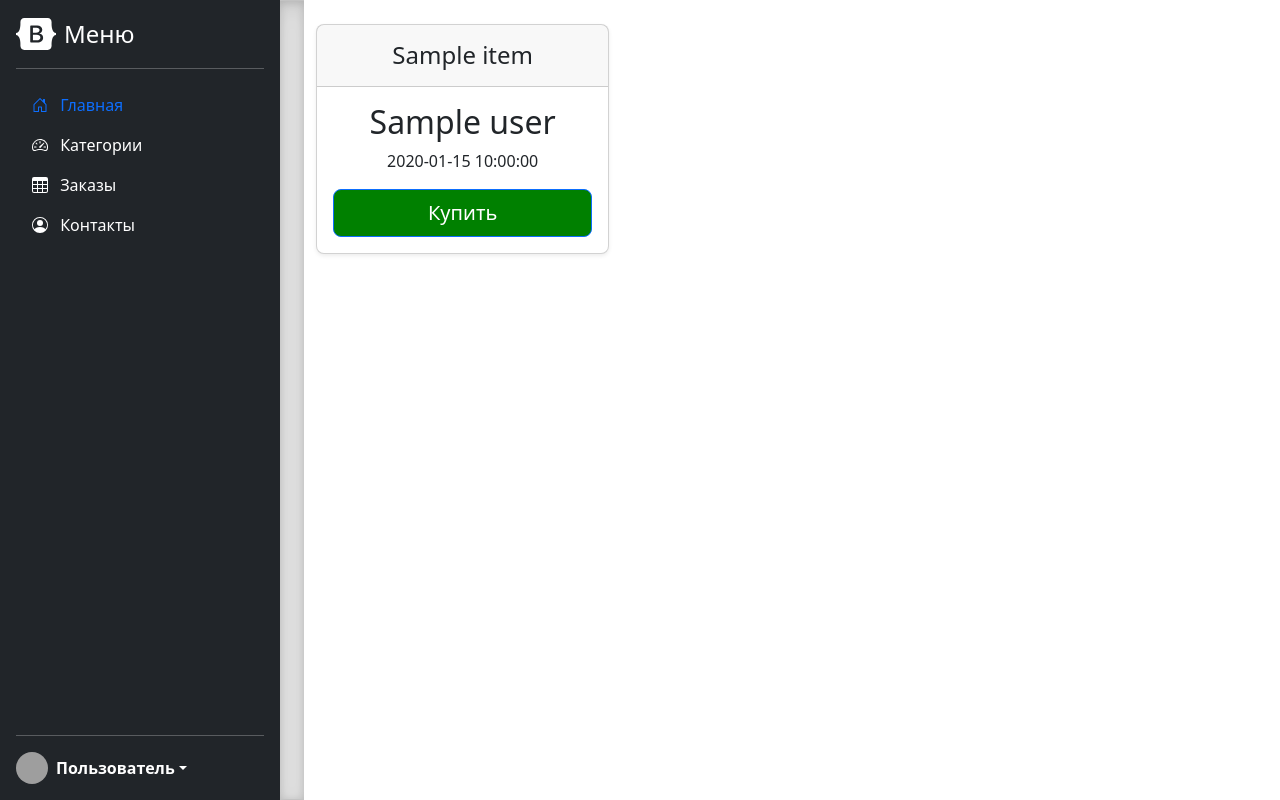
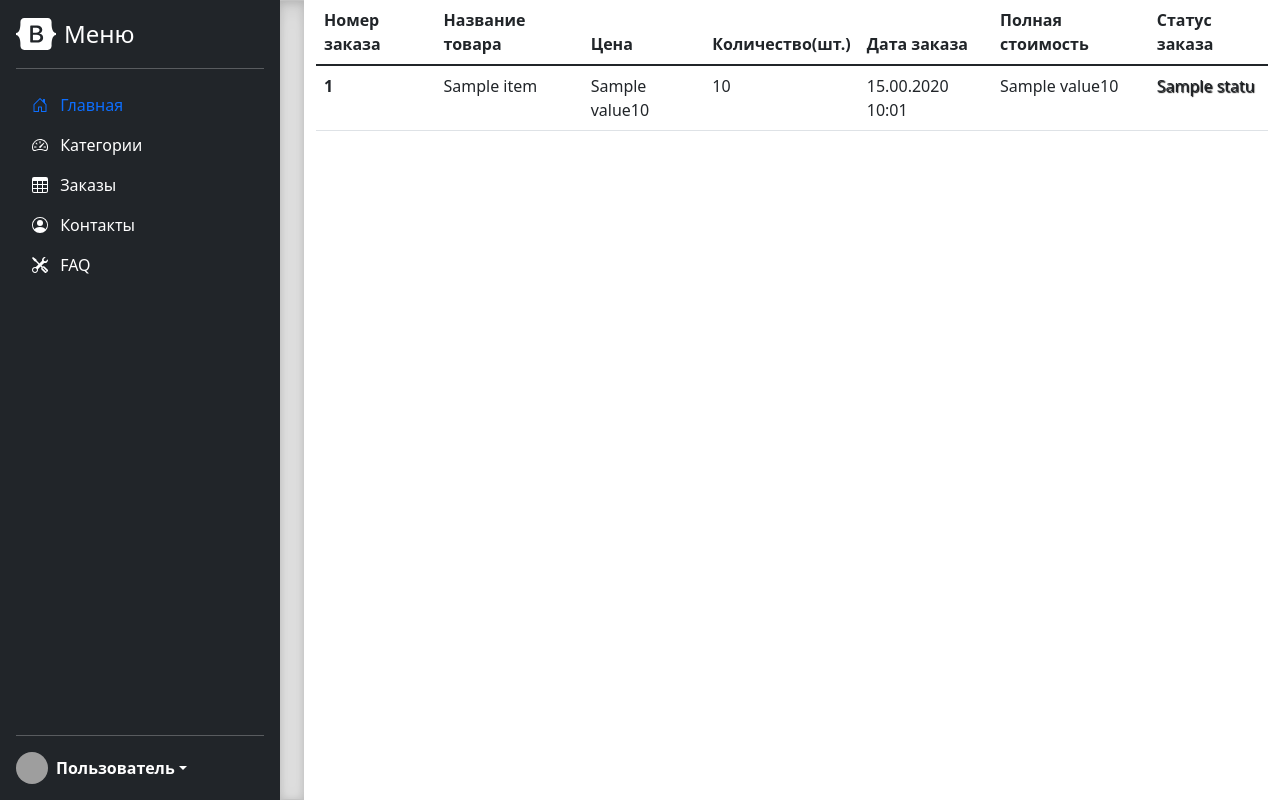
Before and after one commit to tayotoki/SImpleFrontEnd, a Python web app: template shop/templates/orders.html in a window 1280 px wide. Run offline with Jinja, Linux system fonts and the light colour scheme; the template is opened without the code that fills it: most values are stand-ins (such as "Sample title", 1, 10 or a date in 2020); grey boxes are pictures that could not be loaded.

Commit message:
ADD: basic html\css\js frontend for shop app

```diff
--- a/shop/templates/base.html
+++ b/shop/templates/base.html
@@ -257,6 +257,14 @@
                     Контакты
                 </a>
             </li>
+            <li class="nav-item">
+                <a href="/faq" class="nav-link text-white">
+                    <svg class="bi me-2" width="16" height="16">
+                        <use xlink:href="#tools"/>
+                    </svg>
+                    FAQ
+                </a>
+            </li>
         </ul>
         <hr>
         <div class="dropdown">
@@ -344,6 +352,9 @@
             event.preventDefault()
             event.stopPropagation()
           }
+          else {
+            window.location.href = "";
+          }
 
           form.classList.add('was-validated')
         }, false)
--- a/shop/templates/orders.html
+++ b/shop/templates/orders.html
@@ -3,24 +3,30 @@
 {% block main_page_description %}{% endblock %}
 
 {% block content %}
+    <table class="table">
+      <thead>
+        <tr>
+          <th scope="col">Номер заказа</th>
+          <th scope="col">Название товара</th>
+          <th scope="col">Цена</th>
+          <th scope="col">Количество(шт.)</th>
+          <th scope="col">Дата заказа</th>
+          <th scope="col">Полная стоимость</th>
+          <th scope="col">Статус заказа</th>
+        </tr>
+      </thead>
         {% for item in items %}
-        <main class="row">
-            <div class="row text-center mt-4">
-                <div class="col-4">
-                    <div class="card mb-4 rounded-3 shadow-sm">
-                        <div class="card-header py-3">
-                            <h4 class="my-0 fw-normal">{{ item.item.name }}</h4>
-                        </div>
-                        <div class="card-body">
-                            <h2 class="card-title pricing-card-title">{{ item.user }}</h2>
-                            <p>
-                                {{ item.date }}
-                            </p>
-                            <button type="button" class="w-100 btn btn-lg btn-outline-primary">Купить</button>
-                        </div>
-                    </div>
-                </div>
-            </div>
-        </main>
+          <tbody class="table-group-divider">
+            <tr>
+              <th scope="row">{{ item.number }}</th>
+              <td>{{ item.item.name }}</td>
+              <td>{{ item.item.currency.value }}{{ item.item.price }}</td>
+              <td>{{ item.amount }}</td>
+              <td>{{ item.date.strftime('%d.%M.%Y %H:%m') }}</td>
+              <td>{{ item.item.currency.value }}{{ item.full_price }}</td>
+              <td style="color: {{ item.status.value }}; text-shadow: 1px 1px 1px black;">{{ item.status.name }}</td>
+            </tr>
         {% endfor %}
+         </tbody>
+        </table>
 {% endblock %}
--- a/shop/urls.py
+++ b/shop/urls.py
@@ -5,4 +5,5 @@ urlpatterns = [
     {"url": "/", "view": views.index, "name": "main_page"},
     {"url": "/categories", "view": views.categories, "name": "categories"},
     {"url": "/orders", "view": views.orders, "name": "orders"},
+    {"url": "/faq", "view": views.faq, "name": "faq"},
 ]
```
Also changed, not shown: shop/models.py (+38 -9 lines), shop/templates/faq.html (added, +18 -0 lines), shop/templates/main_page.html (+4 -4 lines), shop/types.py (+7 -0 lines), shop/views.py (+9 -1 lines).
